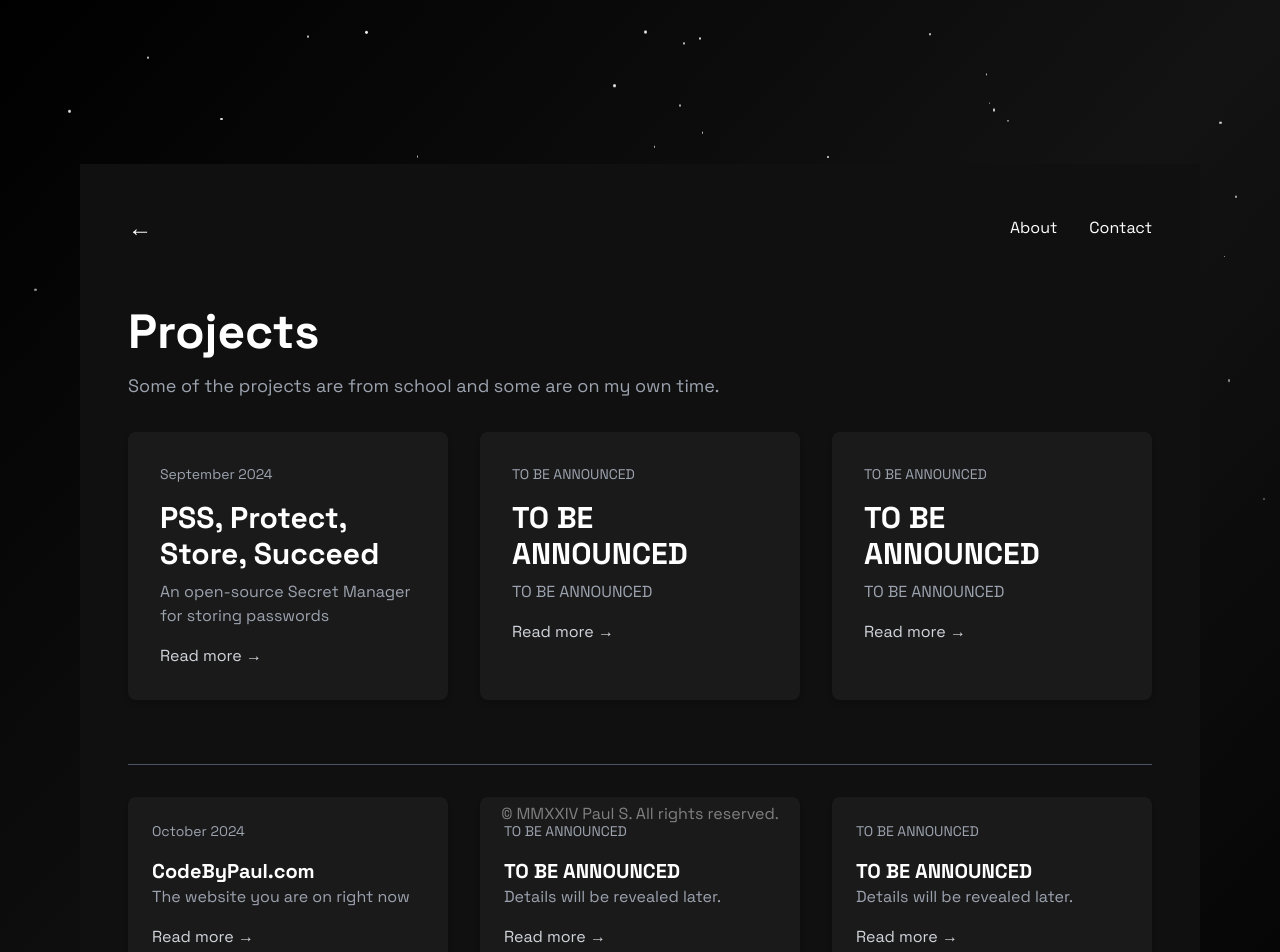
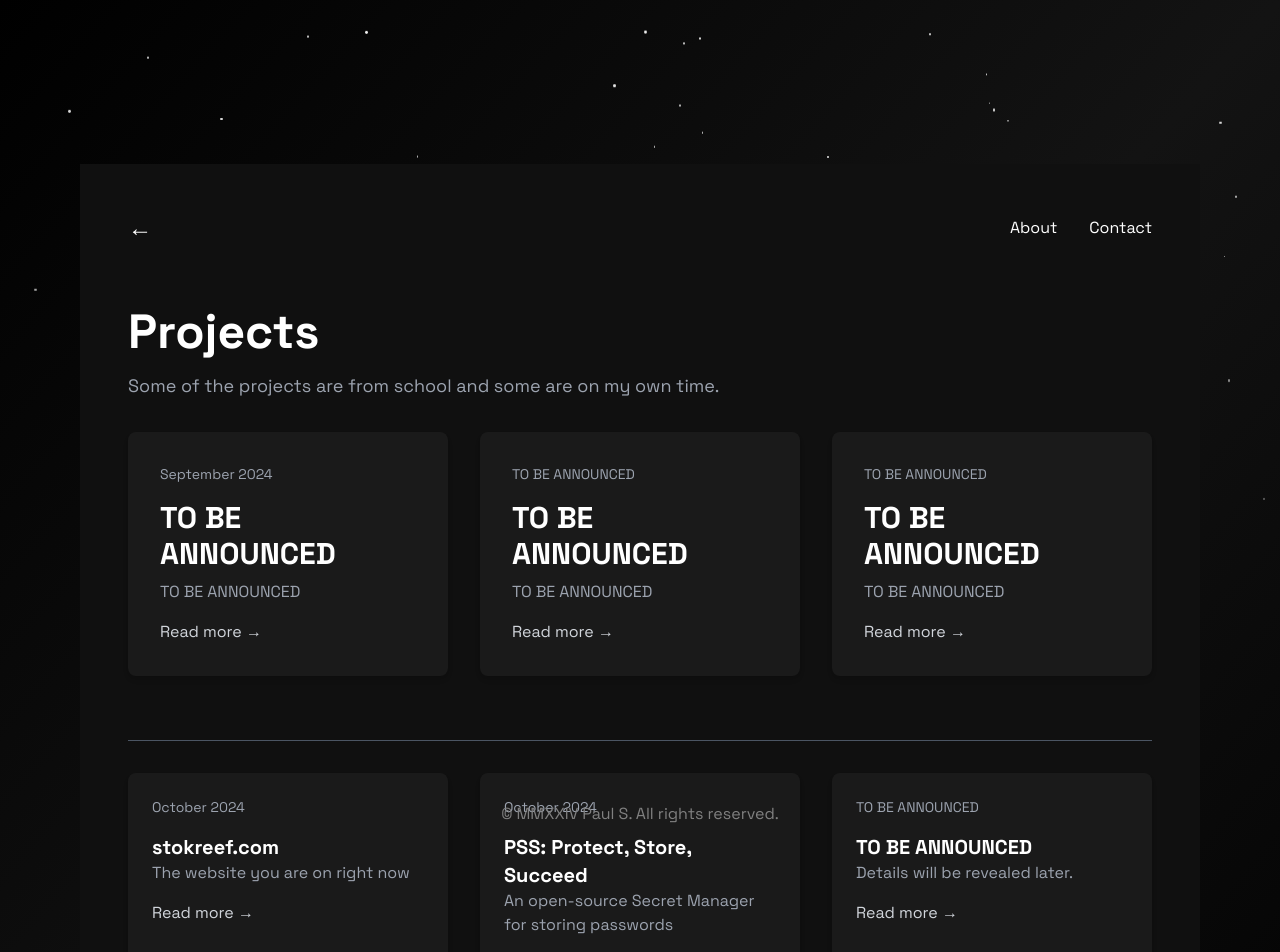
Before and after one commit to Taxanehh/website, a Next.js app: page /projects in a window 1280 px wide. Shown: the top 952 px of the page. Built offline with nearby package versions, Linux system fonts and the light colour scheme.

Commit message:
Edited Projects

```diff
--- a/app/components/projects.tsx
+++ b/app/components/projects.tsx
@@ -12,9 +12,9 @@ export default function Projects() {
   // Sample data for important and other projects
   const importantProjects = [
     {
-      title: 'PSS, Protect, Store, Succeed',
-      description: 'An open-source Secret Manager for storing passwords',
-      githubLink: 'https://github.com/Taxanehh/Secretmanager',
+      title: 'TO BE ANNOUNCED',
+      description: 'TO BE ANNOUNCED',
+      githubLink: 'https://www.youtube.com/watch?v=dQw4w9WgXcQ',
       date: 'September 2024',
     },
     {
@@ -33,16 +33,16 @@ export default function Projects() {
 
   const otherProjects = [
     {
-      title: 'CodeByPaul.com',
+      title: 'stokreef.com',
       description: 'The website you are on right now',
       date: 'October 2024',
       githubLink: 'https://www.youtube.com/watch?v=dQw4w9WgXcQ',
     },
     {
-      title: 'TO BE ANNOUNCED',
-      description: 'Details will be revealed later.',
-      date: 'TO BE ANNOUNCED',
-      githubLink: 'https://www.youtube.com/watch?v=dQw4w9WgXcQ',
+      title: 'PSS: Protect, Store, Succeed',
+      description: 'An open-source Secret Manager for storing passwords',
+      date: 'October 2024',
+      githubLink: 'https://github.com/Taxanehh/Secretmanager',
     },
     {
       title: 'TO BE ANNOUNCED',
```
